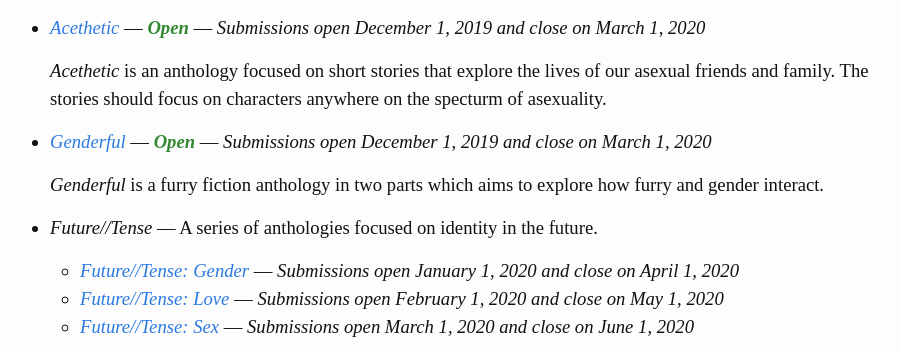
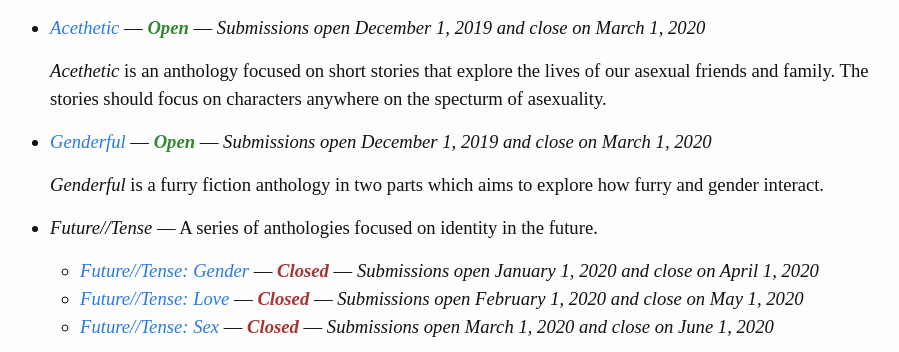
Before and after one commit to hybridink/hybrid.ink, a Jekyll site: the page built from submit/anthologies/index.md, in a window 1280 px wide and 900 px high, scrolled down 378 px, cut to the strip 0-352 px from the top of the window. Shown: the whole strip, without its empty margins (170-1069 px from the left). Built offline with Jekyll 4.4.1, drawn with Linux system fonts in a browser that asks for light colours; some web fonts are replaced; comment, search, counter and statistics services are not loaded.

Commit message:
Specify closed

```diff
--- a/submit/anthologies/index.md
+++ b/submit/anthologies/index.md
@@ -3,18 +3,18 @@
 title: Anthologies
 ---
 
-* [*Small Loves: A Queer Microfiction Anthology*](small-loves) --- ***<span class="open">Open</span>*** --- *Submissions open December 1, 2019 and close on February 1, 2020*
+* [*Small Loves: A Queer Microfiction Anthology*](small-loves) --- <strong class="open"><em>Open</em></strong> --- *Submissions open December 1, 2019 and close on February 1, 2020*
 
   *Small Loves* is an anthology of micro- and flash-fiction focusing on LGBTQIA+ lives and experiences.
-* [*Acethetic*](acethetic) --- ***<span class="open">Open</span>*** --- *Submissions open December 1, 2019 and close on March 1, 2020*
+* [*Acethetic*](acethetic) --- <strong class="open"><em>Open</em></strong> --- *Submissions open December 1, 2019 and close on March 1, 2020*
 
   *Acethetic* is an anthology focused on short stories that explore the lives of our asexual friends and family. The stories should focus on characters anywhere on the specturm of asexuality.
-* [*Genderful*](genderful) --- ***<span class="open">Open</span>*** --- *Submissions open December 1, 2019 and close on March 1, 2020*
+* [*Genderful*](genderful) --- <strong class="open"><em>Open</em></strong> --- *Submissions open December 1, 2019 and close on March 1, 2020*
 
   *Genderful* is a furry fiction anthology in two parts which aims to explore how furry and gender interact.
 * *Future//Tense* --- A series of anthologies focused on identity in the future.
-    * [*Future//Tense: Gender*](future-tense/gender) --- *Submissions open January 1, 2020 and close on April 1, 2020*
-    * [*Future//Tense: Love*](future-tense/love) --- *Submissions open February 1, 2020 and close on May 1, 2020*
-    * [*Future//Tense: Sex*](future-tense/sex) --- *Submissions open March 1, 2020 and close on June 1, 2020*
+    * [*Future//Tense: Gender*](future-tense/gender) --- <strong class="closed"><em>Closed</em></strong> --- *Submissions open January 1, 2020 and close on April 1, 2020*
+    * [*Future//Tense: Love*](future-tense/love) --- <strong class="closed"><em>Closed</em></strong> --- *Submissions open February 1, 2020 and close on May 1, 2020*
+    * [*Future//Tense: Sex*](future-tense/sex) --- <strong class="closed"><em>Closed</em></strong> --- *Submissions open March 1, 2020 and close on June 1, 2020*
 
 <iframe src="https://calendar.google.com/calendar/embed?src=hybrid.ink_85s829p5vf38rk6o5addi90sl0%40group.calendar.google.com&ctz=America%2FLos_Angeles" style="border: 0" width="800" height="600" frameborder="0" scrolling="no"></iframe>
```
